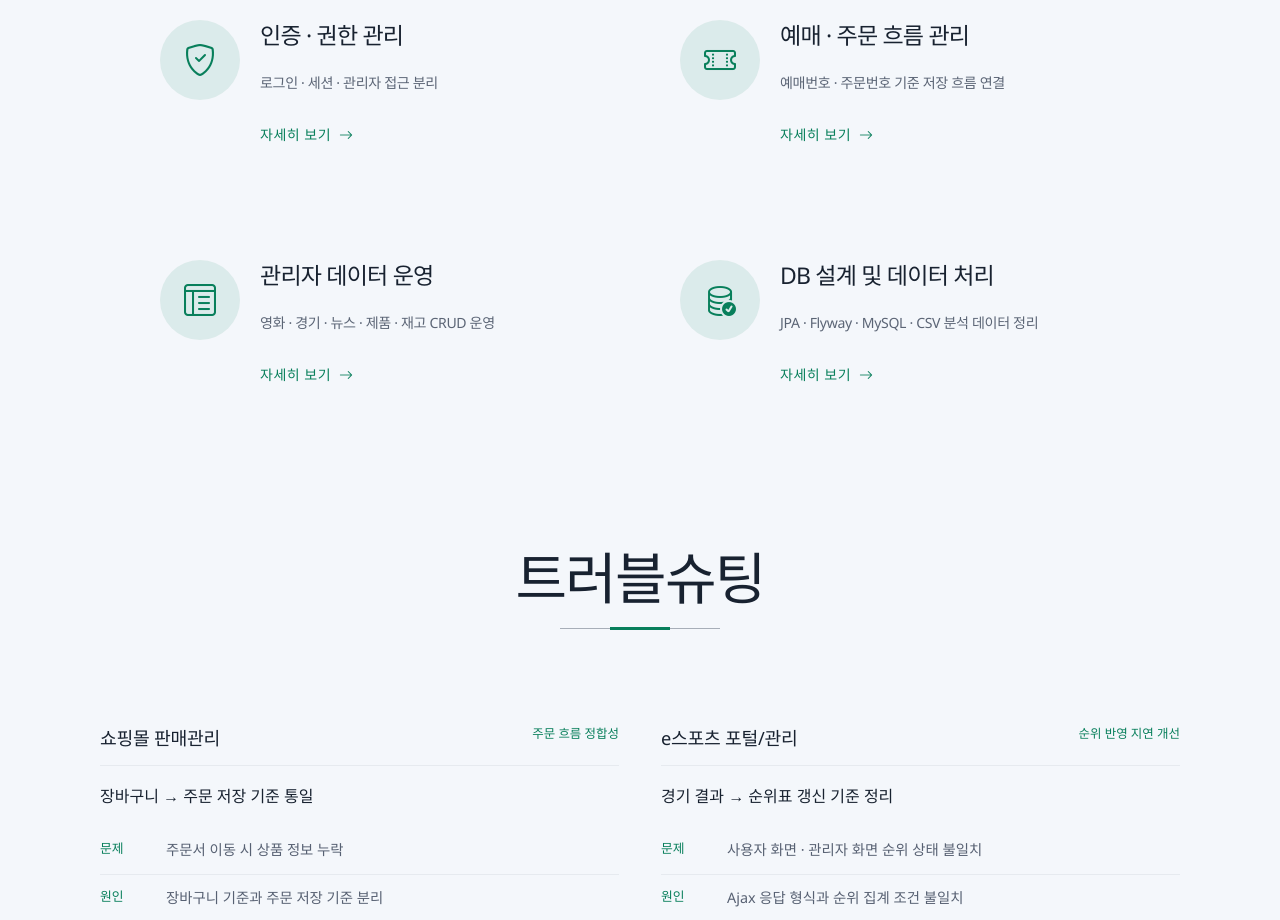
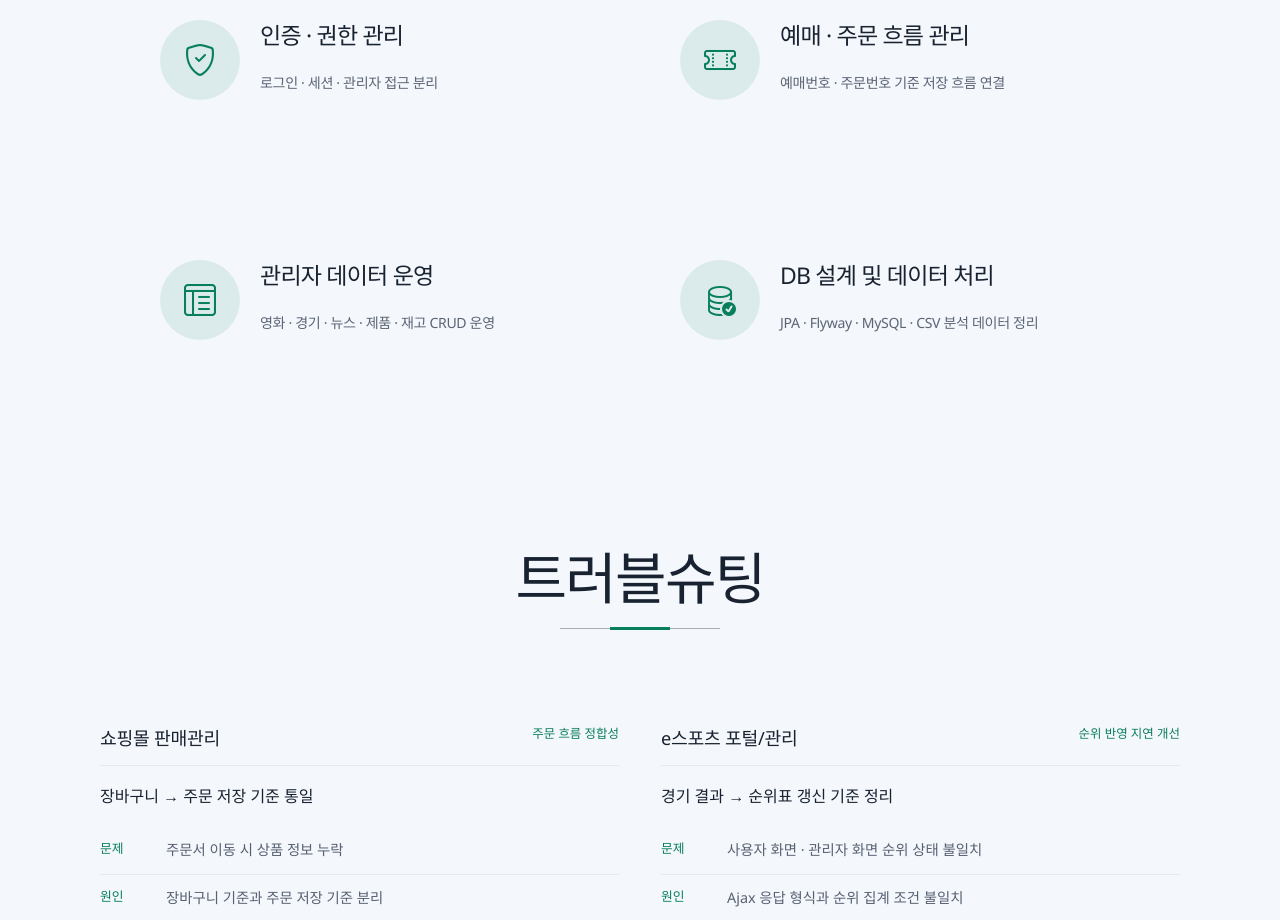
Before and after one commit to allen8524/allen8524.github.io, a React (Vite) app: page /#/ in a window 1280 px wide. Shown: the part 7160-8080 px from the top of the page. Built offline with nearby package versions, Linux system fonts and the light colour scheme.

Commit message:
Remove read-more links from capability cards

```diff
--- a/src/components/sections/Services.tsx
+++ b/src/components/sections/Services.tsx
@@ -40,10 +40,6 @@ function Services() {
                     <Link to={`/services/${service.id}`}>{formatMiddleDotSpacing(service.title)}</Link>
                   </h3>
                   <p>{formatMiddleDotSpacing(service.summary)}</p>
-                  <Link to={`/services/${service.id}`} className="read-more">
-                    <span>자세히 보기</span>
-                    <i className="bi bi-arrow-right" />
-                  </Link>
                 </div>
               </div>
             </div>
```
